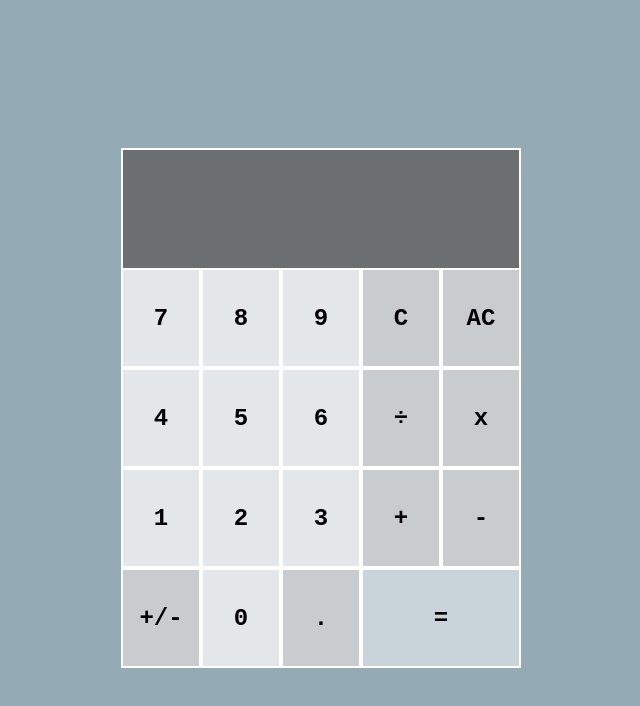
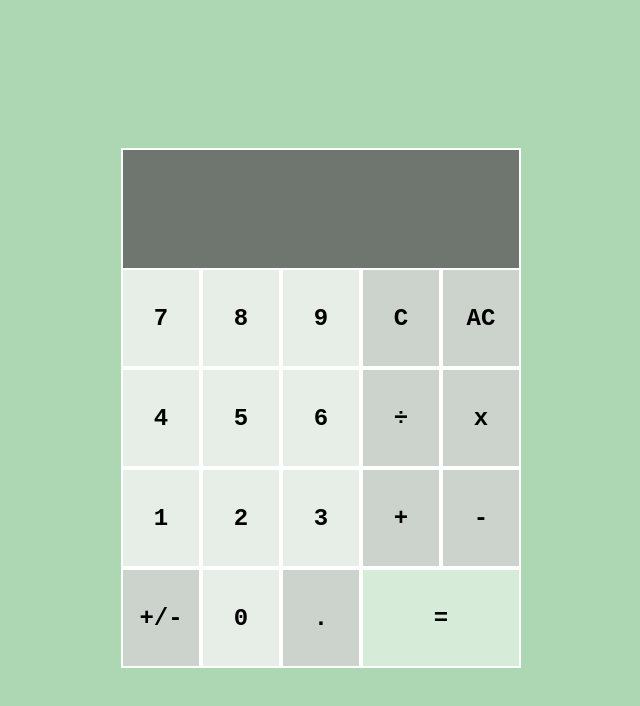
Before and after one commit to m-kwon/calculator, a plain HTML site: page index.html in a window 1280 px wide. Shown: the whole page, without its empty margins (319-959 px from the left). Drawn offline with Linux system fonts and the light colour scheme.

Commit message:
Updated styling

```diff
--- a/styles.css
+++ b/styles.css
@@ -7,7 +7,7 @@
 }
 
 body {
-  background-color: #4c728398;
+  background-color: #76bd7e98;
   font-size: 1.5em;
 }
 
```
